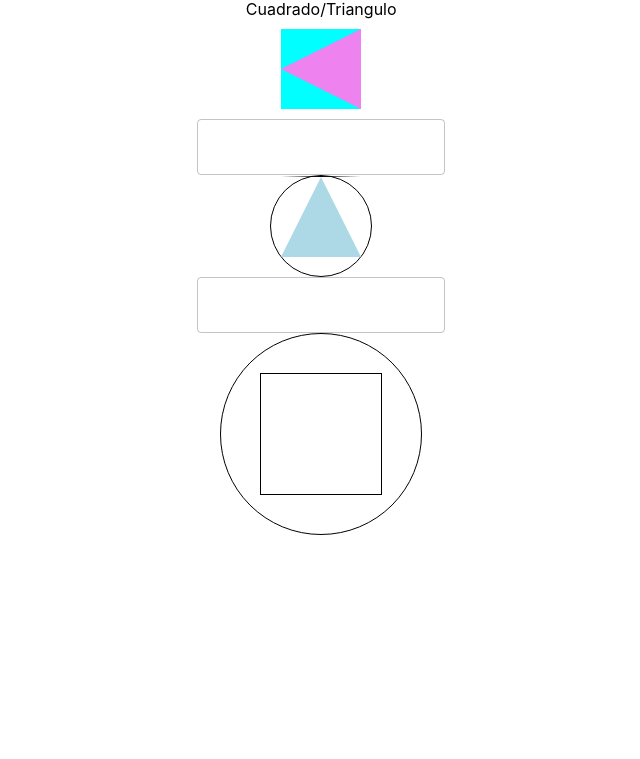
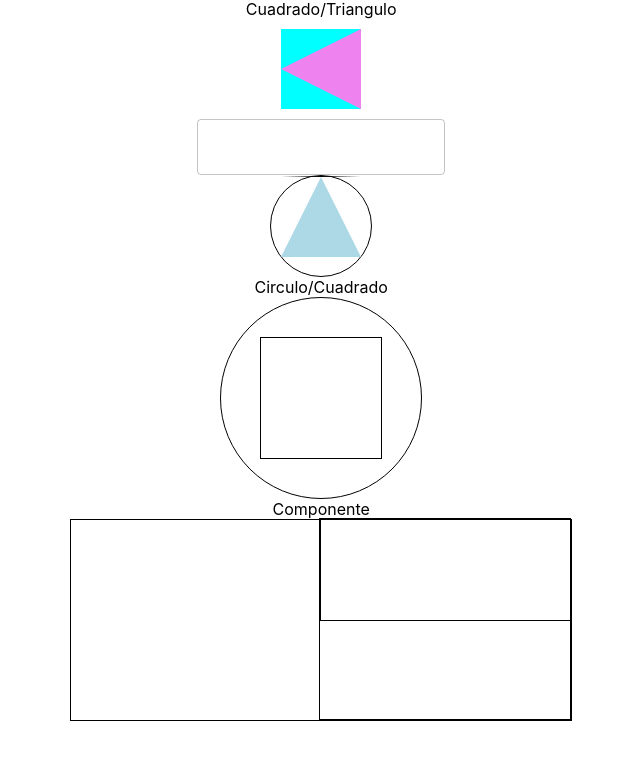
Before and after one commit to Mons1214/My-second-app-with-react, a React (Create React App) app: page / in a window 1280 px wide. Shown: the part 1813-2572 px from the top of the page, without its empty margins (306-946 px from the left). Built offline with nearby package versions, Linux system fonts and the light colour scheme.

Commit message:
Add components and styles to the App.jsx component

```diff
--- a/src/App.jsx
+++ b/src/App.jsx
@@ -128,9 +128,7 @@ function App() {
         }} />
       </Box>
 
-      <TextField>
-        Circulo/Cuadrado
-      </TextField>
+      Circulo/Cuadrado
       <Box sx={{
         width: "200px",
         height: "200px",
@@ -147,8 +145,32 @@ function App() {
         }} />
       </Box>
 
+
+      Componente
+      <Box sx={{
+        border:"1px solid",
+        width: "500px",
+        height: "200px",
+        display:"flex",
+        alignItems: "flex-end",
+        justifyContent: "flex-end"
+      }}>
+        <Box sx={{
+          border:"1px solid",
+          width: "250px",
+          height:"200px",
+        }}>
+          <Box sx={{
+            border:"1px solid",
+            width:"250px",
+            height:"100px"
+          }}
+          ></Box>
+        </Box>
+      </Box>
     </Box>
   );
 }
 
+
 export default App;
```
